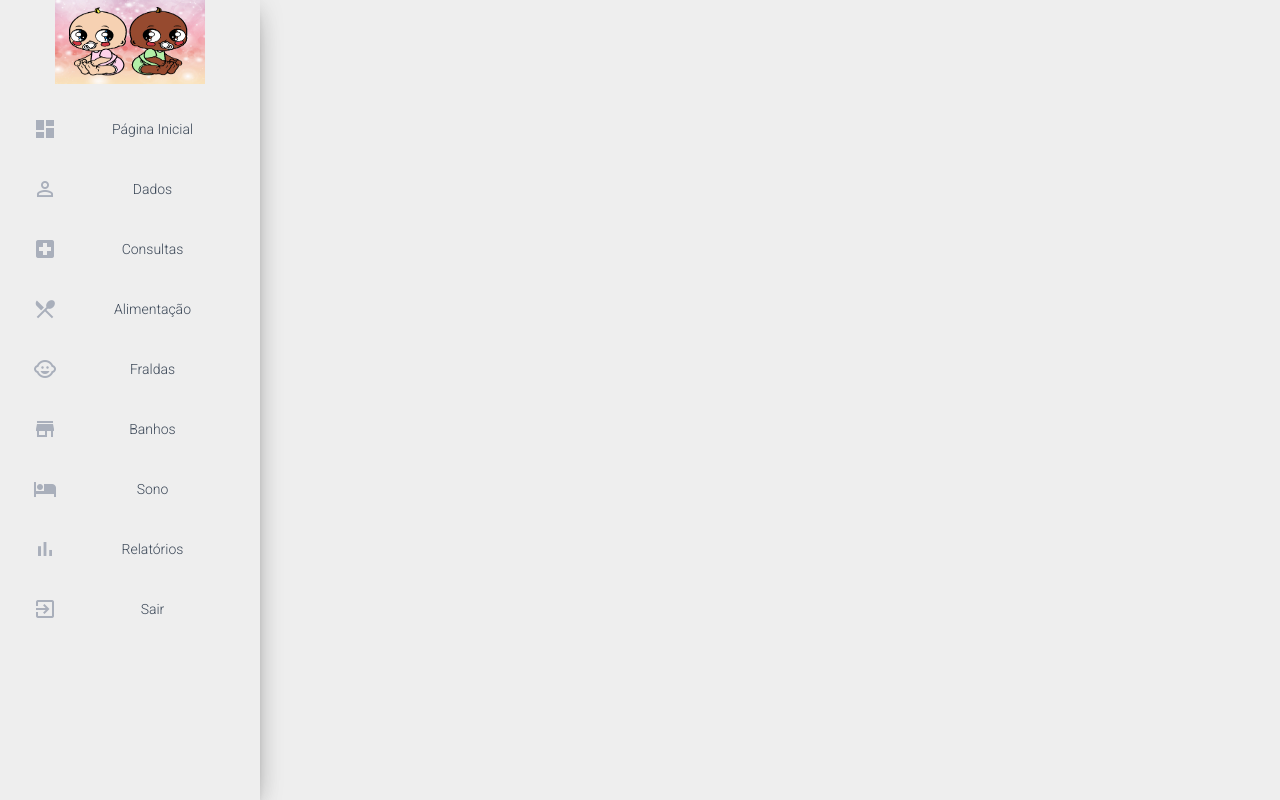
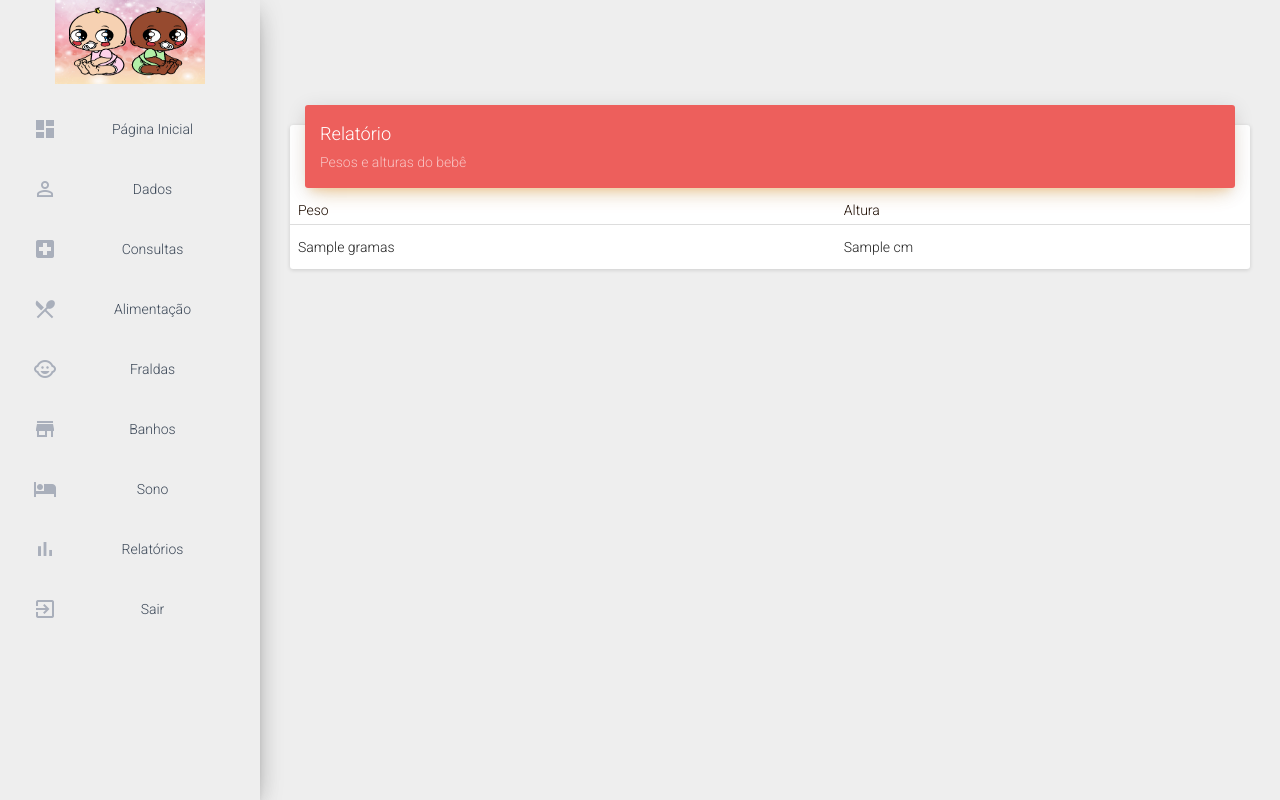
Before and after one commit to UFOP-CSI477/2018-02-trabalho-final-isabelaoliveira-talitasantos, a PHP site: page /relatorioPesoAltura.php?id=1 in a window 1280 px wide. Run offline with PHP 8.4, Linux system fonts and the light colour scheme; tables that the repository leaves empty hold one stand-in row (values such as "Sample post"); some libraries are stand-ins or nearby versions.

Commit message:
relatório de peso e altura

```diff
--- a/assets/php/classes/classFraldas.php
+++ b/assets/php/classes/classFraldas.php
@@ -91,9 +91,7 @@ class Fraldas{
         $stmt->bindParam(":data_inicial", $data_inicial);
         $stmt->bindParam(":data_final", $data_final);
         $stmt->execute();
-        //$row = $stmt->fetch(PDO::FETCH_OBJ);
         return $stmt;
     }
-
 }
 ?>
--- a/assets/php/classes/classPesoAltura.php
+++ b/assets/php/classes/classPesoAltura.php
@@ -93,5 +93,12 @@ class PesoAltura{
         return $row;
     }
 
+    public function historico($id){
+        $stmt = $this->conn->prepare("SELECT * FROM `pesoaltura`, `bebe` WHERE `bebe`.`id` = :id ORDER BY `pesoaltura`.`id`");
+        $stmt->bindParam(":id", $id);
+        $stmt->execute();
+        return $stmt;
+    }
+
 }
 ?>
--- a/cadastrar_dados.php
+++ b/cadastrar_dados.php
@@ -144,7 +144,7 @@ if (isset($_POST['edit'])) {
 
                             <div class="col-md-5">
                                 <div class="form-group label-floating">
-                                    <label class="control-label">Peso</label>
+                                    <label class="control-label">Peso (em gramas)</label>
                                     <input type="text" id="peso" name="peso" class="form-control">
                                 </div>
                             </div>
@@ -152,7 +152,7 @@ if (isset($_POST['edit'])) {
 
                             <div class="col-md-5">
                                 <div class="form-group label-floating">
-                                    <label class="control-label">Altura</label>
+                                    <label class="control-label">Altura (em cm)</label>
                                     <input type="text" id="altura" name="altura" class="form-control">
                                 </div>
                             </div>
--- a/relatorioFralda.php
+++ b/relatorioFralda.php
@@ -5,9 +5,7 @@ require_once 'assets/php/classes/classFraldas.php';
 $fralda = new Fraldas();
 
 if (isset($_POST['search'])) {
-    //echo $_POST['bebe_id']." - ".$_POST['data_inicial']." - ".$_POST['data_final'];
     $resultado = $fralda->trocaDeFraldas($_POST['bebe_id'],$_POST['data_inicial'],$_POST['data_final']);
-    //var_dump($resultado);
 }
 ?>
 
--- a/relatorioPesoAltura.php
+++ b/relatorioPesoAltura.php
@@ -1,3 +1,50 @@
 <?php
 require_once 'header.php';
+
+require_once 'assets/php/classes/classPesoAltura.php';
+$info = new PesoAltura();
+
+$resultado = $info->historico($_GET['id']);
+
 ?>
+
+<div class="content">
+    <div class="container-fluid">
+        <div class="row">
+            <div class="col-md-12">
+                <div class="card">
+                    <div class="card-header" data-background-color="orange">
+                        <h4 class="title">Relatório</h4>
+                        <p class="category">Pesos e alturas do bebê</p>
+                    </div>
+                    <div class="card-body">
+                        <div class="table-responsive">
+                            <table class="table">
+                                <thead class=" text-primary">
+                                <th>
+                                    Peso
+                                </th>
+                                <th>
+                                    Altura
+                                </th>
+                                </thead>
+                                <tbody>
+                                <?php while($row = $resultado->fetch(PDO::FETCH_OBJ)) { ?>
+                                    <tr>
+                                        <td>
+                                            <?php echo $row->peso; ?> gramas
+                                        </td>
+                                        <td>
+                                            <?php echo $row->altura; ?> cm
+                                        </td>
+                                    </tr>
+                                <?php } ?>
+                                </tbody>
+                            </table>
+                        </div>
+                    </div>
+                </div>
+            </div>
+        </div>
+    </div>
+</div>
--- a/relatorios.php
+++ b/relatorios.php
@@ -21,11 +21,11 @@ require_once 'header.php';
                             </li>
 
                             <li class="nav-item">
-                                <a class="nav-link" href="relatorioPesoAltura.php">Peso e Altura</a>
+                                <a class="nav-link" href="relatorioPesoAltura.php?id=<?php echo $_SESSION['id']; ?>">Peso e Altura</a>
                             </li>
 
                             <li class="nav-item">
-                                <a class="nav-link" href="relatorioConsultas.php">TEM UM ERRO AQUI Consultas</a>
+                                <a class="nav-link" href="relatorioConsultas.php">Consultas</a>
                             </li>
                         </ul>
                     </div>
```
